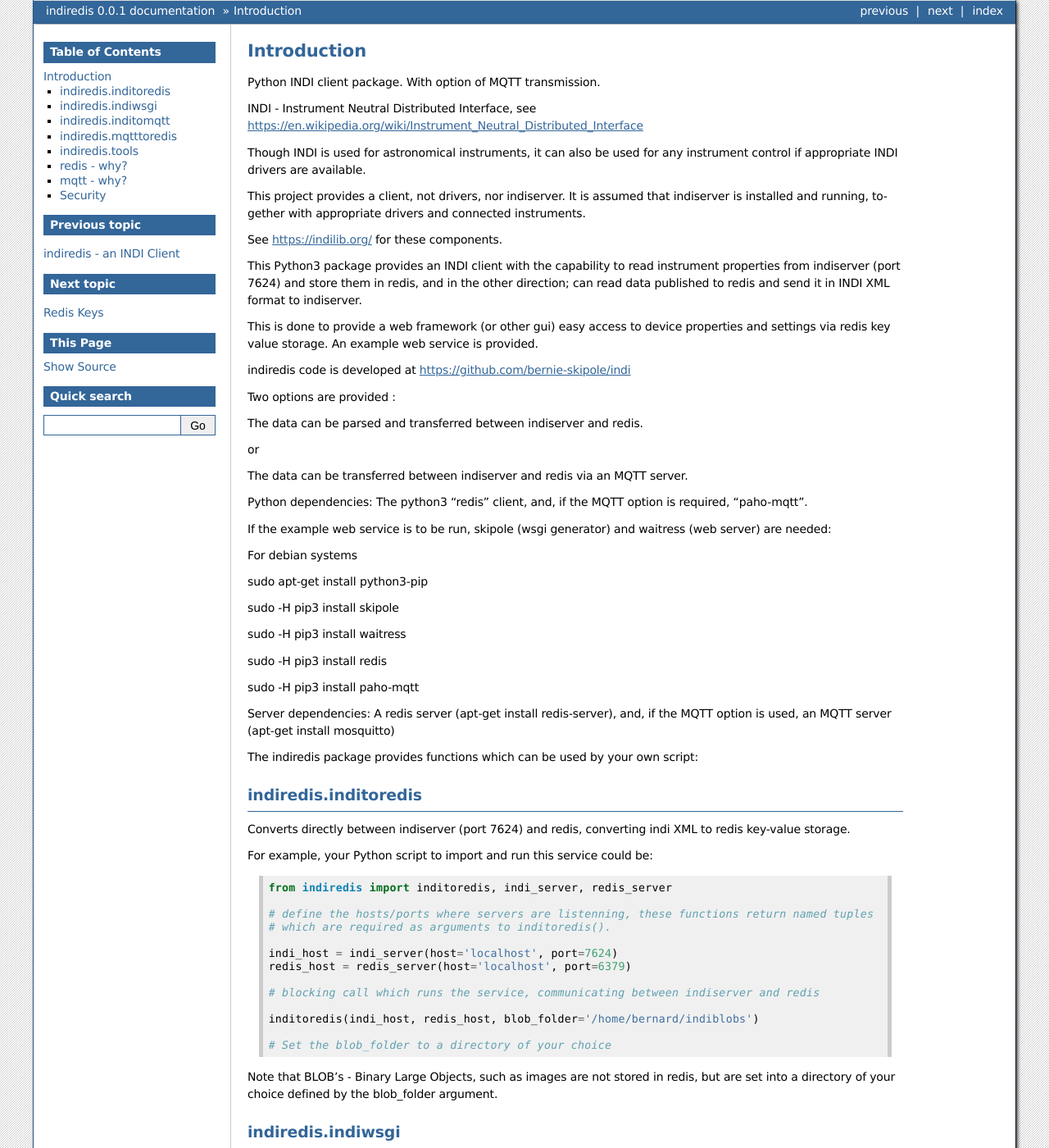
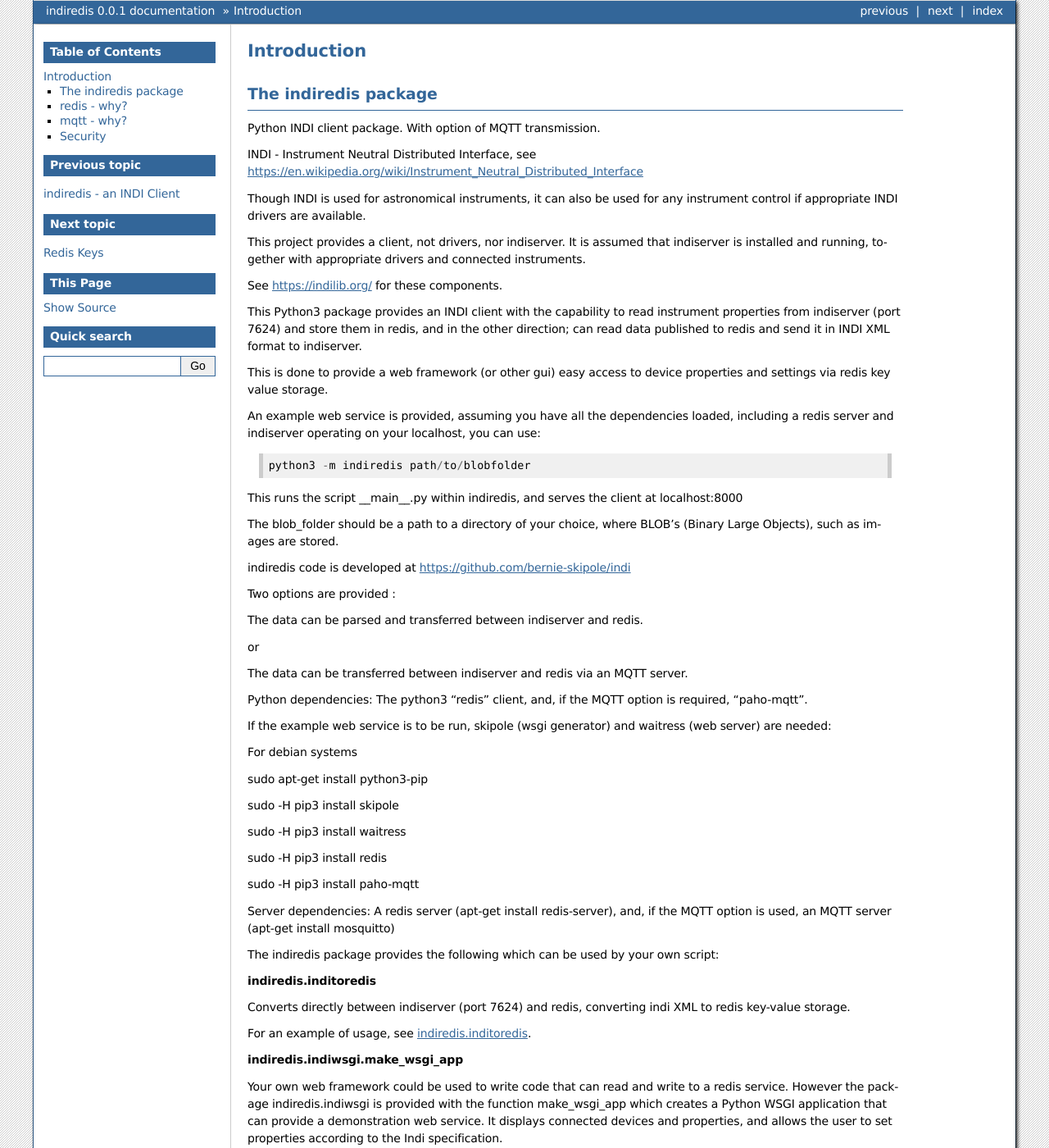
Before and after one commit to bernie-skipole/indi, a Sphinx documentation site: the page built from docs/source/usage/introduction.rst, in a window 1280 px wide and 1400 px high. Shown: the whole window at 82% size. Built offline with Sphinx 7.4.7, drawn with Linux system fonts in a browser that asks for light colours; some of the changed text lies outside the part shown.

Commit message:
Further documentation changes

```diff
--- a/docs/source/usage/introduction.rst
+++ b/docs/source/usage/introduction.rst
@@ -1,5 +1,9 @@
 Introduction
 ============
+
+
+The indiredis package
+^^^^^^^^^^^^^^^^^^^^^
 
 Python INDI client package. With option of MQTT transmission.
 
@@ -14,7 +18,16 @@
 This Python3 package provides an INDI client with the capability to read instrument properties from indiserver (port 7624) and store them in redis, and in the
 other direction; can read data published to redis and send it in INDI XML format to indiserver.
 
-This is done to provide a web framework (or other gui) easy access to device properties and settings via redis key value storage. An example web service is provided.
+This is done to provide a web framework (or other gui) easy access to device properties and settings via redis key value storage.
+
+An example web service is provided, assuming you have all the dependencies loaded, including a redis server and indiserver operating on
+your localhost, you can use::
+
+    python3 -m indiredis path/to/blobfolder
+
+This runs the script __main__.py within indiredis, and serves the client at localhost:8000
+
+The blob_folder should be a path to a directory of your choice, where BLOB's (Binary Large Objects), such as images are stored.
 
 indiredis code is developed at https://github.com/bernie-skipole/indi
 
@@ -45,35 +58,17 @@
 
 Server dependencies: A redis server (apt-get install redis-server), and, if the MQTT option is used, an MQTT server (apt-get install mosquitto)
 
-The indiredis package provides functions which can be used by your own script:
+The indiredis package provides the following which can be used by your own script:
 
-indiredis.inditoredis
-^^^^^^^^^^^^^^^^^^^^^
+**indiredis.inditoredis**
 
 Converts directly between indiserver (port 7624) and redis, converting indi XML to redis key-value storage.
 
-For example, your Python script to import and run this service could be::
+For an example of usage, see :ref:`inditoredis`.
 
-    from indiredis import inditoredis, indi_server, redis_server
+**indiredis.indiwsgi.make_wsgi_app**
 
-    # define the hosts/ports where servers are listenning, these functions return named tuples
-    # which are required as arguments to inditoredis().
-
-    indi_host = indi_server(host='localhost', port=7624)
-    redis_host = redis_server(host='localhost', port=6379)
-
-    # blocking call which runs the service, communicating between indiserver and redis
-
-    inditoredis(indi_host, redis_host, blob_folder='/home/bernard/indiblobs')
-
-    # Set the blob_folder to a directory of your choice
-
-Note that BLOB's - Binary Large Objects, such as images are not stored in redis, but are set into a directory of your choice defined by the blob_folder argument.
-
-indiredis.indiwsgi
-^^^^^^^^^^^^^^^^^^
-
-Your own web framework could be used to write code that can read and write to a redis service. However the package indiredis.indiwsgi is provided which creates a Python WSGI application that can provide a demonstration web service. It displays connected devices and properties, and allows the user to set properties according to the Indi specification.
+Your own web framework could be used to write code that can read and write to a redis service. However the package indiredis.indiwsgi is provided with the function make_wsgi_app which creates a Python WSGI application that can provide a demonstration web service. It displays connected devices and properties, and allows the user to set properties according to the Indi specification.
 
 WSGI - https://wsgi.readthedocs.io/en/latest/what.html
 
@@ -86,61 +81,36 @@
 As an alternative to the inditoredis function, two further functions are provided, inditomqtt and mqtttoredis, these work together to transfer the xml data from the indiserver port 7624 to an mqtt server, and from the mqtt server to redis, where again indiwsgi could be used to create a web service.
 
 
-indiredis.inditomqtt
-^^^^^^^^^^^^^^^^^^^^
+**indiredis.inditomqtt**
 
 Intended to be run on a device with indiserver, appropriate drivers and attached instruments.
 
 Receives/transmitts XML data between indiserver on port 7624 and an MQTT server which ultimately sends data to the remote web/gui server.
 
-Example Python script running on the machine with the connected instruments::
+For an example of usage, see :ref:`inditomqtt`.
 
-    from indiredis import inditomqtt, indi_server, mqtt_server
 
-    # define the hosts/ports where servers are listenning, these functions return named tuples.
-
-    indi_host = indi_server(host='localhost', port=7624)
-    mqtt_host = mqtt_server(host='10.34.167.1', port=1883)
-
-    # blocking call which runs the service, communicating between indiserver and mqtt
-
-    inditomqtt(indi_host, mqtt_host)
-
-Substitute your own MQTT server ip address for 10.34.167.1 in the above example.
-
-indiredis.mqtttoredis
-^^^^^^^^^^^^^^^^^^^^^
+**indiredis.mqtttoredis**
 
 Intended to be run on the same server running a redis service, typically with the gui or web service which can read/write to redis.
 
 Receives XML data from the MQTT server and converts to redis key-value storage, and reads data published to redis, and sends to the MQTT server.
 
-Example Python script running at the redis server::
+For an example of usage, see :ref:`mqtttoredis`.
 
-    from indiredis import mqtttoredis, mqtt_server, redis_server
 
-    # define the hosts/ports where servers are listenning, these functions return named tuples.
+**indiredis.tools**
 
-    mqtt_host = mqtt_server(host='10.34.167.1', port=1883)
-    redis_host = redis_server(host='localhost', port=6379)
+The tools module contains a set of Python functions, which your gui may use if convenient. These read the indi devices and properties from redis, returning Python lists and dictionaries, and provides functions to transmit indi commands by publishing to redis.
 
-    # blocking call which runs the service, communicating between mqtt and redis
-
-    mqtttoredis(mqtt_host, redis_host, blob_folder='/home/bernard/indiblobs')
-
-    # Set the blob_folder to a directory of your choice
-    # and substitute your own MQTT server ip address for 10.34.167.1
-
-indiredis.tools
-^^^^^^^^^^^^^^^
-The tools module contains a set of Python functions, which your gui may use if convenient. These read the indi devices and properties from redis, returning Python lists and dictionaries, and provides functions to transmit indi commands by publishing to redis.
+The tools functions are described at :ref:`tools`.
 
 redis - why?
 ^^^^^^^^^^^^
 
 redis is used as:
 
-More than one web process or thread may be running, redis makes data visible to all processes.
+More than one web process or thread may be running, redis makes data from a single connection visible to all processes.
 
 As well as simply storing values for other processes to read, redis has a pub/sub functionality. When data is received, indiredis stores it, and publishes a notification on the from_indi_channel, which can alert a subscribing GUI application that a value has changed.
 
@@ -164,6 +134,6 @@
 Security
 ^^^^^^^^
 
-Only open communications is defined in this package, security and authentication is not considered. Transmission between servers could pass over an encrypted VPN or SSH tunnel. Any such implementation is not described here.
+Only open communications are defined in this package, security and authentication are not considered.
 
 The web service provided here does not apply any authentication.
--- a/docs/source/usage/tools.rst
+++ b/docs/source/usage/tools.rst
@@ -1,3 +1,5 @@
+.. _tools:
+
 Tools
 =====
 
```
Also changed, not shown: docs/source/usage/functions.rst (+59 -1 lines), requirements.txt (+4 -4 lines).
